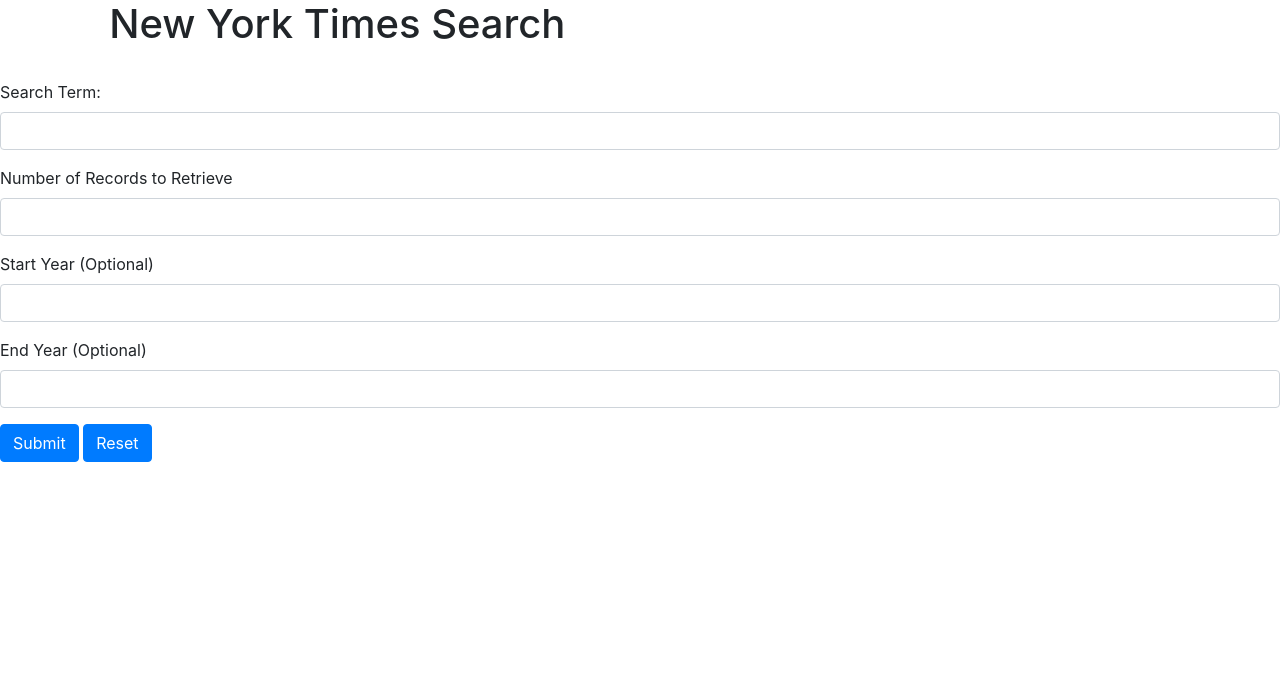
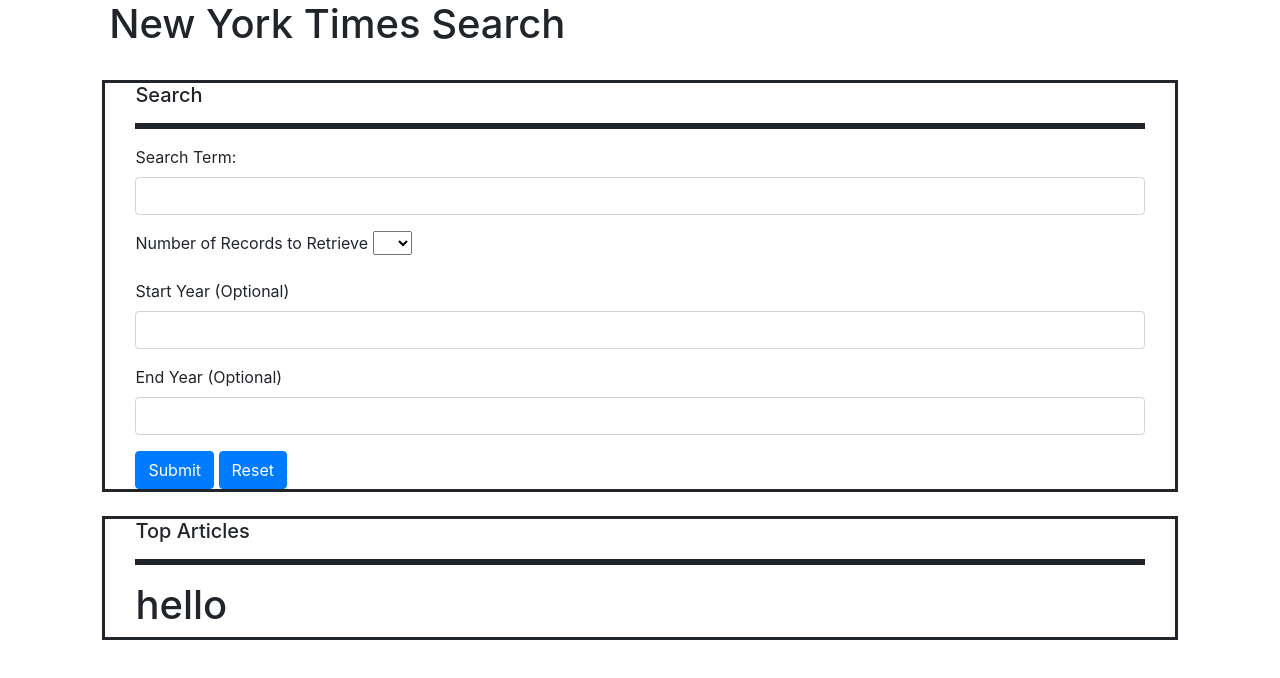
Before and after one commit to JamTor1994/nytapp, a plain HTML site: page index.html in a window 1280 px wide. Drawn offline with nearby package versions, Linux system fonts and the light colour scheme.

Commit message:
formatted

```diff
--- a/assets/css/style.css
+++ b/assets/css/style.css
@@ -0,0 +1,12 @@
+#row {
+    margin-left: 8%;
+    margin-right: 8%;
+    border: solid
+}
+hr {
+    border: solid;
+}
+#col-md-10{
+    padding-left: 30px;
+    padding-right: 30px;
+}
--- a/index.html
+++ b/index.html
@@ -16,30 +16,48 @@
 
 <body></body>
 <container>
-        <div class = "row">
-        <div class = "col-md-1"> </div> <!-- empty col -->
-        <div class = "col-md-10">
+    <div class="row">
+        <div class="col-md-1"> </div> <!-- empty col -->
+        <div class="col-md-10">
             <h1> New York Times Search <h1>
         </div>
-        <div class = "col-md-1"> </div> <!-- empty col -->
+        <div class="col-md-1"> </div> <!-- empty col -->
     </div>
     <br>
-        <div id= "row">
-        <div id = "col-md-1"> </div> <!-- empty col -->
-        <div id = "col-md-10">
+    <div id="row">
+        <div id="col-md-1"> </div> <!-- empty col -->
+        <div id="col-md-10">
             <div id=searchParameters>
+                <h5>Search</h5>
+                <hr>
                 <form>
                     <div class="form-group" id="myForm">
                         <label for="exampleInputEmail1">Search Term:</label>
-                        <input type="email" class="form-control" id="exampleInputEmail1" aria-describedby="emailHelp" placeholder="">
+                        <input type="email" class="form-control" id="exampleInputEmail1" aria-describedby="emailHelp"
+                            placeholder="">
                     </div>
                     <div class="form-group" id="myForm">
                             <label for="exampleInputPassword1">Number of Records to Retrieve</label>
-                        <input type="password" class="form-control" id="exampleInputPassword1" placeholder="">
+                        <select class="Number of Records to Retrieve: " required>
+                            <option value=""></option>
+                            <option value="1">1</option>
+                            <option value="2">2</option>
+                            <option value="3">3</option>
+                            <option value="4">4</option>
+                            <option value="5">5</option>
+                            <option value="6">6</option>
+                            <option value="7">7</option>
+                            <option value="8">8</option>
+                            <option value="9">9</option>
+                            <option value="10">10</option>
+
+                        </select>
+                        </select>
                     </div>
                     <div class="form-group" id="myForm">
                         <label for="exampleInputEmail1">Start Year (Optional)</label>
-                        <input type="email" class="form-control" id="exampleInputEmail1" aria-describedby="emailHelp" placeholder="">
+                        <input type="email" class="form-control" id="exampleInputEmail1" aria-describedby="emailHelp"
+                            placeholder="">
                     </div>
                     <div class="form-group" id="myForm">
                         <label for="exampleInputPassword1">End Year (Optional)</label>
@@ -50,9 +68,19 @@
                 </form>
             </div>
         </div>
-        <div id = "col-md-1"></div> <!--empty col -->
+        <div id="col-md-1"></div>
+        <!--empty col -->
     </div>
 
+    <br>
+
+    <div id="row" style="padding-left: 30px; padding-right: 30px;">
+        <h5>Top Articles</h5>
+        <hr>
+        <div id="articalContainer">
+            <h1>hello</h1>
+        </div>
+    </div>
 
 
 
```
Also changed, not shown: test.txt (added). Lines whose indentation alone changed are shown as unchanged.
